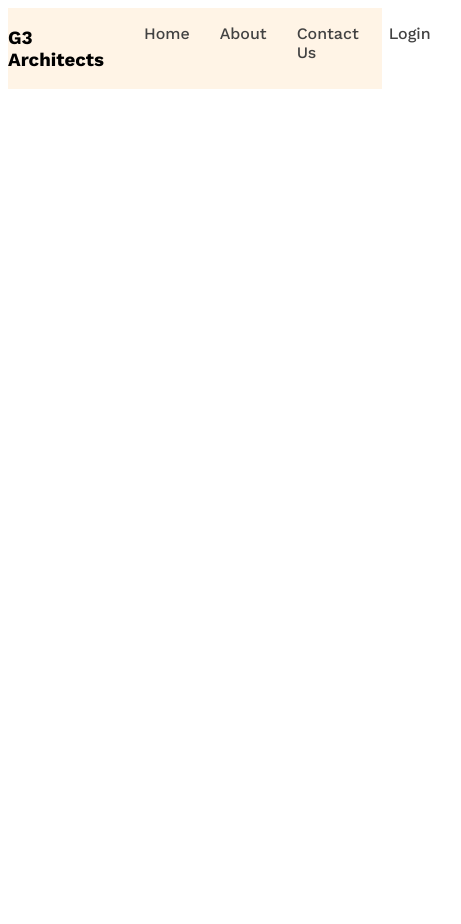
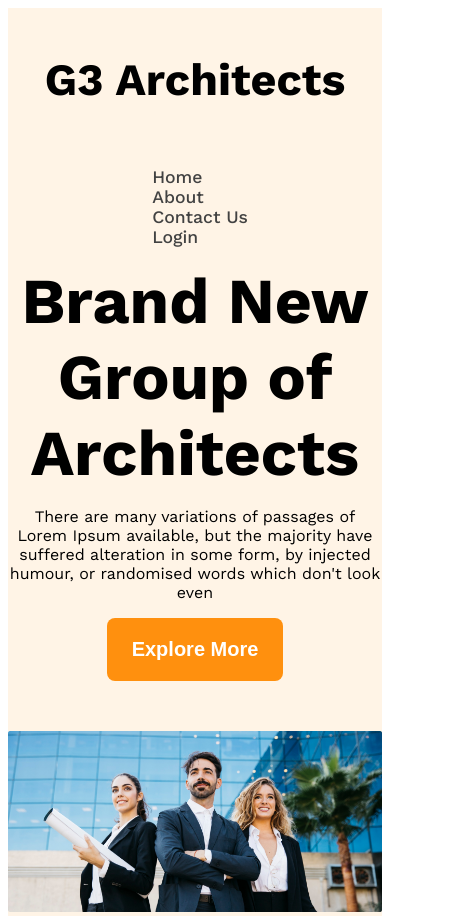
Before and after one commit to limonreza/G3-ARCHITECT-WEBSITE, a plain HTML site: page index.html in a window 390 px wide. Shown: the whole page, 461 px wide, since content can reach past the window. Before the commit the page ends 844 px from the top, so only its background shows below. Drawn offline with nearby package versions, Linux system fonts and the light colour scheme.

Commit message:
Responsive Banner for mobile

```diff
--- a/index.html
+++ b/index.html
@@ -19,7 +19,12 @@
             </ul>
         </nav>
         <div class="banner">
-
+            <div class="banner-content">
+                <div class="banner-title">Brand New <br> Group of Architects</div>
+                    <p class="banner-description">There are many variations of passages of Lorem Ipsum available, but the majority have suffered alteration in some form, by injected  humour, or randomised words which don't look even</p>
+                    <button class="btn-primary">Explore More</button>
+            </div>
+            <img class="banner-image" src="images/banner.png" alt="">
         </div>
     </header>
     <main>
--- a/style/architect.css
+++ b/style/architect.css
@@ -24,6 +24,15 @@
   .bg-light{
     background-color: rgba(255, 144, 14, 0.1);
   }
+  .btn-primary{
+    background-color: #FF900E;
+    color: white;
+    padding: 20px 25px;
+    font-size: 1.25rem;
+    font-weight: 600;
+    border-radius: 8px;
+    border: none;
+  }
 
   /* header style */
 
@@ -31,6 +40,11 @@
   /* navbar related style */
   .navbar{
     justify-content: space-between;
+    align-items: center;
+  }
+  .brand{
+    font-weight: 700;
+    font-size: 2.8rem;
   }
   .nav-item{
     list-style: none;
@@ -39,9 +53,36 @@
   .nav-link{
     text-decoration: none;
     font-weight: 500;
+    font-size: 1.1rem;
   }
 
   .navbar, .banner{
-    max-width: 1526px;
+    max-width: 1440px;
     margin: 0 auto;
   }
+
+  /* banner related style */
+  .banner-content{
+    max-width: 850px;
+    margin: 0 auto;
+    text-align: center;
+    margin-bottom: 50px;
+  }
+
+  .banner-title{
+    font-size: 4rem;
+    font-weight: 700;
+  }
+
+  .banner-image{
+    width: 100%;
+  }
+
+
+  /* Responsive media query */
+  @media screen and (max-width: 576px) {
+    .navbar, .nav-links{
+        flex-direction: column;
+    }
+
+  }
```
